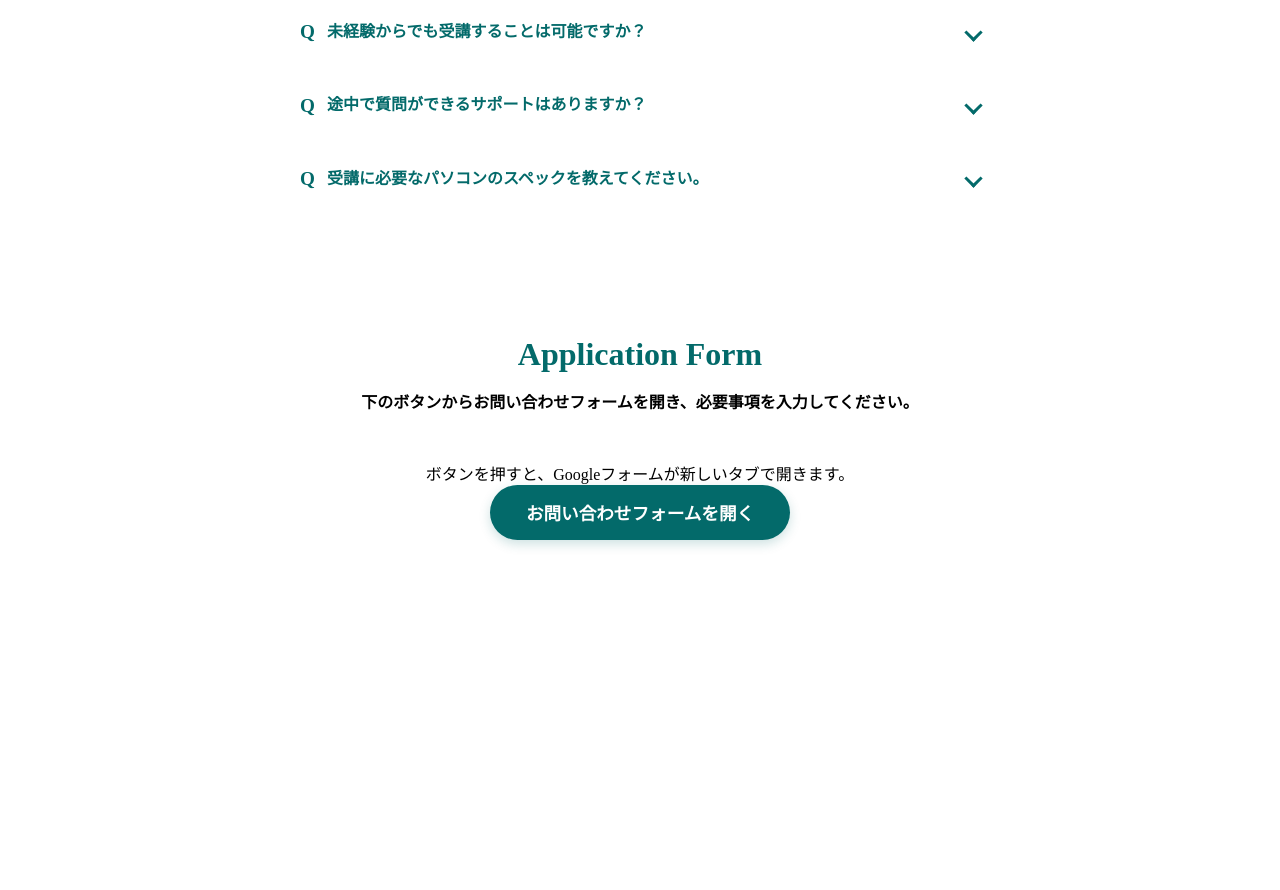
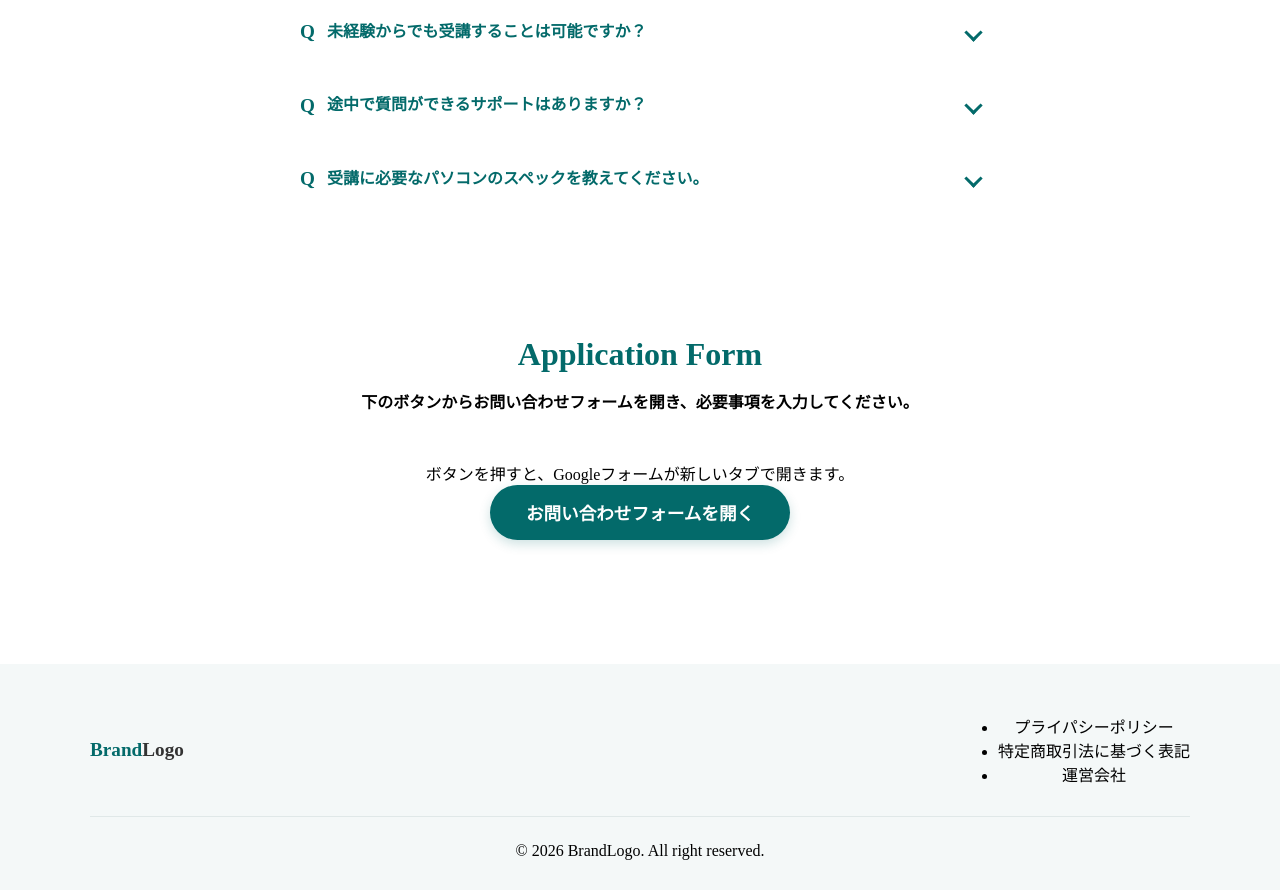
Before and after one commit to min772279110-stack/footer1, a plain HTML site: page index.html in a window 1280 px wide. Shown: the part 3696-4586 px from the top of the page. Before the commit the page ends 4300 px from the top, so only its background shows below. Drawn offline with Linux system fonts and the light colour scheme.

Commit message:
Update index.html

```diff
--- a/index.html
+++ b/index.html
@@ -287,6 +287,22 @@ A：ここに答(こた)えを書(か)きます。
 <!-- =============================
 ▼▼▼▼▼　フッター / Footer ▼▼▼▼
 ============================= -->
+<footer class="main-footer">
+  <div class="footer-inner">
+    <div class="footer-top">
+      <a href="#" class="footer-logo"><span>Brand</span>Logo</a>
+      <ul class="footer-links">
+        <li><a href="#">プライパシーポリシー</a></li>
+        <li><a href="#">特定商取引法に基づく表記</a></li>
+        <li><a href="#">運営会社</a></li>
+      </ul>
+    </div>
+
+    <div class="footer-bottom">
+      <p class="copyright">&copy; 2026 BrandLogo. All right reserved.</p>
+    </div>
+</footer>
+
 
 <!-- =============================
 ▲▲▲▲ フッター / Footer ▲▲▲▲
```
